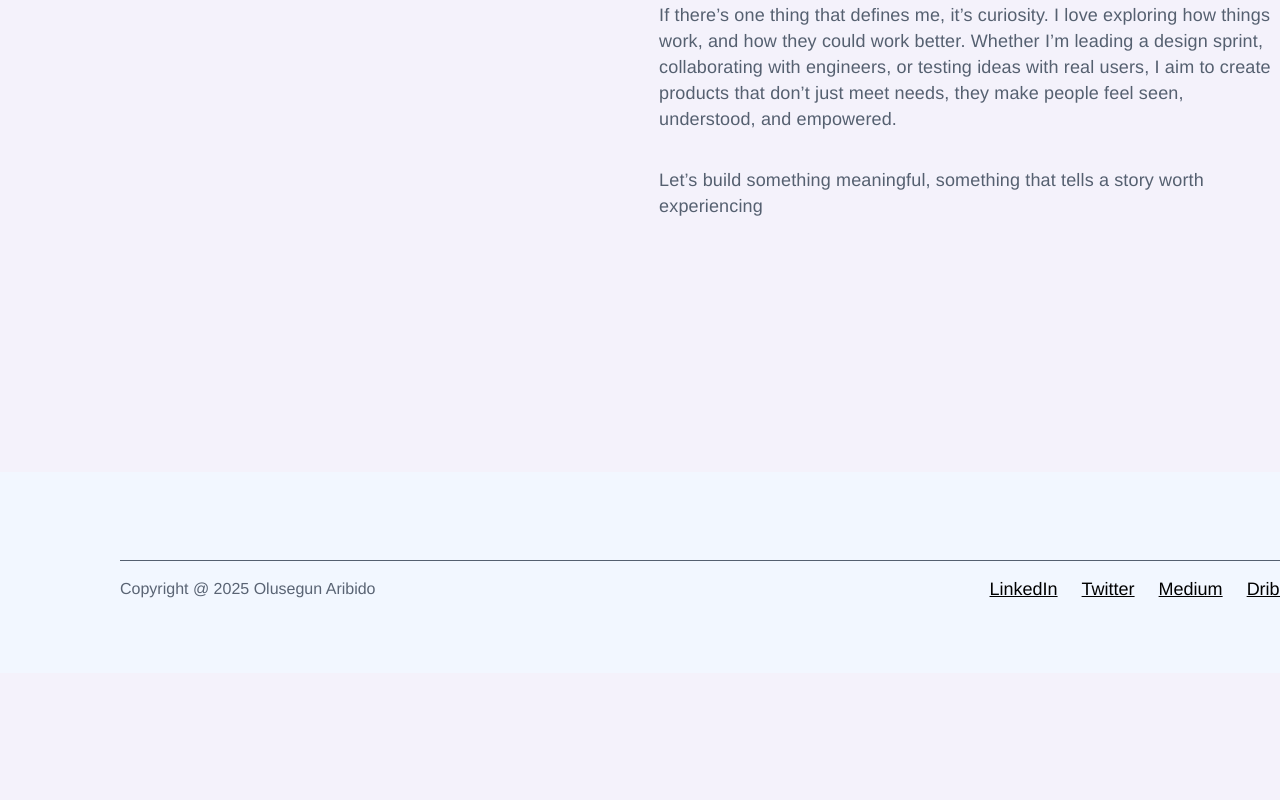
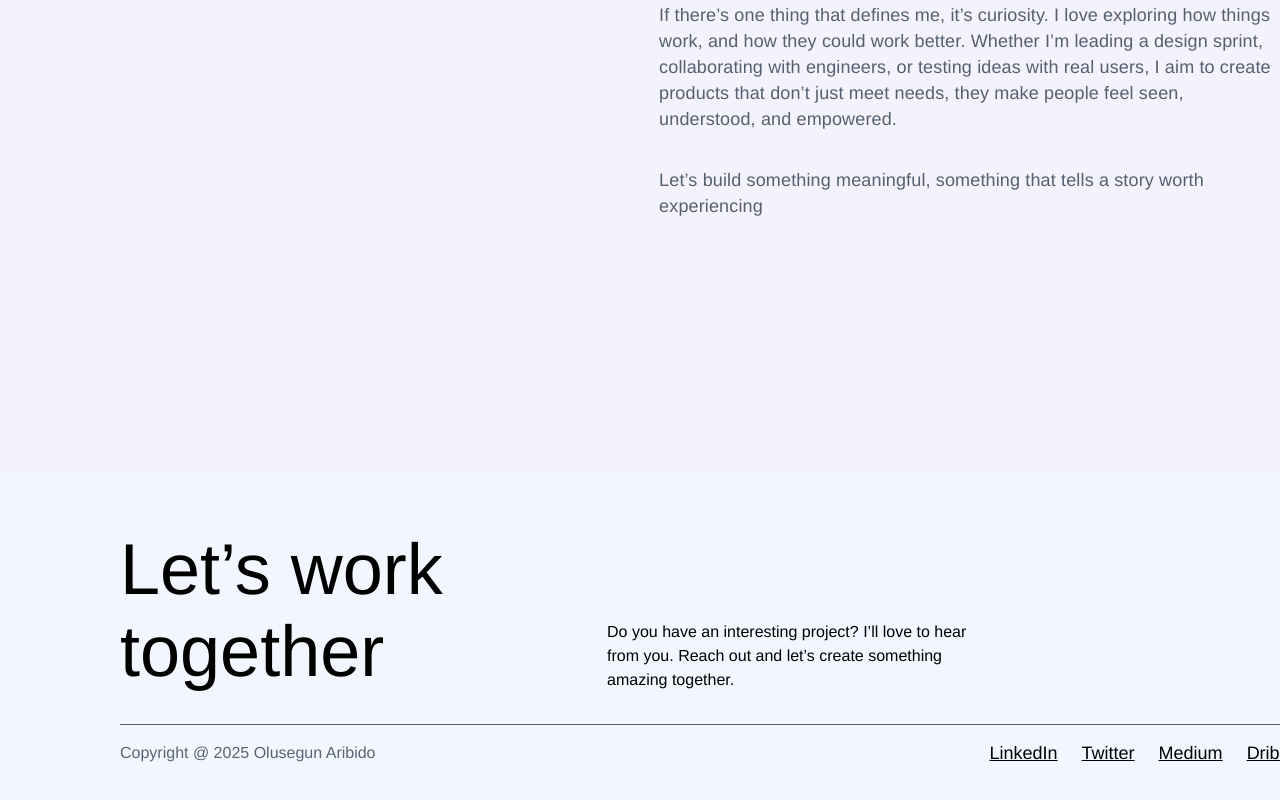
Before and after one commit to neducod/landing-page, a React (Vite) app: page /about in a window 1280 px wide. Shown: the part 1004-1804 px from the top of the page. Before the commit the page ends 1677 px from the top, so only its background shows below. Built offline with nearby package versions, Linux system fonts and the light colour scheme.

Commit message:
fix animations

```diff
--- a/src/About.jsx
+++ b/src/About.jsx
@@ -23,7 +23,7 @@ function About() {
       setCurrentIndex((prevIndex) =>
         prevIndex === images.length - 1 ? 0 : prevIndex + 1
       );
-    }, 1500); // change every 1.5 seconds
+    }, 200);
 
     return () => clearInterval(interval);
   }, [images.length]);
@@ -40,7 +40,7 @@ function About() {
         key={images[currentIndex]}
         src={images[currentIndex]}
         alt="about-images"
-        className="intro-face fade"
+        className="intro-faace"
       />
           </div>
           <div className="frame-a-c">
--- a/src/components/Footer.jsx
+++ b/src/components/Footer.jsx
@@ -6,7 +6,15 @@ const Footer = () => {
 
     return (
       <footer>
-        <div className="footer-a"></div>
+        <div className="footer-a">
+          <div className="footer-aa">
+            <h2>Let’s work together</h2>
+            <div className="footer-in-content">
+
+            </div>
+          </div>
+          <p>Do you have an interesting project? I’ll love to hear from you. Reach out and let’s create something amazing together.</p>
+        </div>
         <div className="footer-b">
           <p>Copyright @ 2025 Olusegun Aribido</p>
           <div className="footer-iconn">
--- a/src/styles/about.css
+++ b/src/styles/about.css
@@ -80,7 +80,7 @@ letter-spacing: 0.032rem;
 align-self: stretch;
 }
 
-.intro-face {
+.intro-faace {
   width: 100%;
   height: 100%;
   object-fit: cover;
@@ -89,9 +89,7 @@ align-self: stretch;
 }
 
 /* Optional: small scale effect to make transitions smoother */
-.intro-face:hover {
   /* transform: scale(1.02); */
-}
 /*
 .intro-face {
   width: 100%;
--- a/src/styles/footer.css
+++ b/src/styles/footer.css
@@ -123,6 +123,33 @@ background: #F2F7FF;
 align-items: flex-end;
 gap: 8.5625rem;
 align-self: stretch;
+}
+.footer-aa{
+  display: flex;
+align-items: flex-end;
+}
+.footer-aa h2{
+  color: #000;
+font-family: "Helvetica Neue";
+font-size: 4.5rem;
+font-style: normal;
+font-weight: 500;
+line-height: normal;
+width: 21.875rem;
+}
+.footer-in-content{
+  display: flex;
+align-items: center;
+gap: 1.9375rem;
+}
+.footer-a p{
+  color: #000;
+font-family: "Helvetica Neue";
+font-size: 1rem;
+font-style: normal;
+font-weight: 400;
+line-height: 1.5rem; /* 150% */
+width: 23.8125rem;
 }
 .footer-b{
   display: flex;
```
